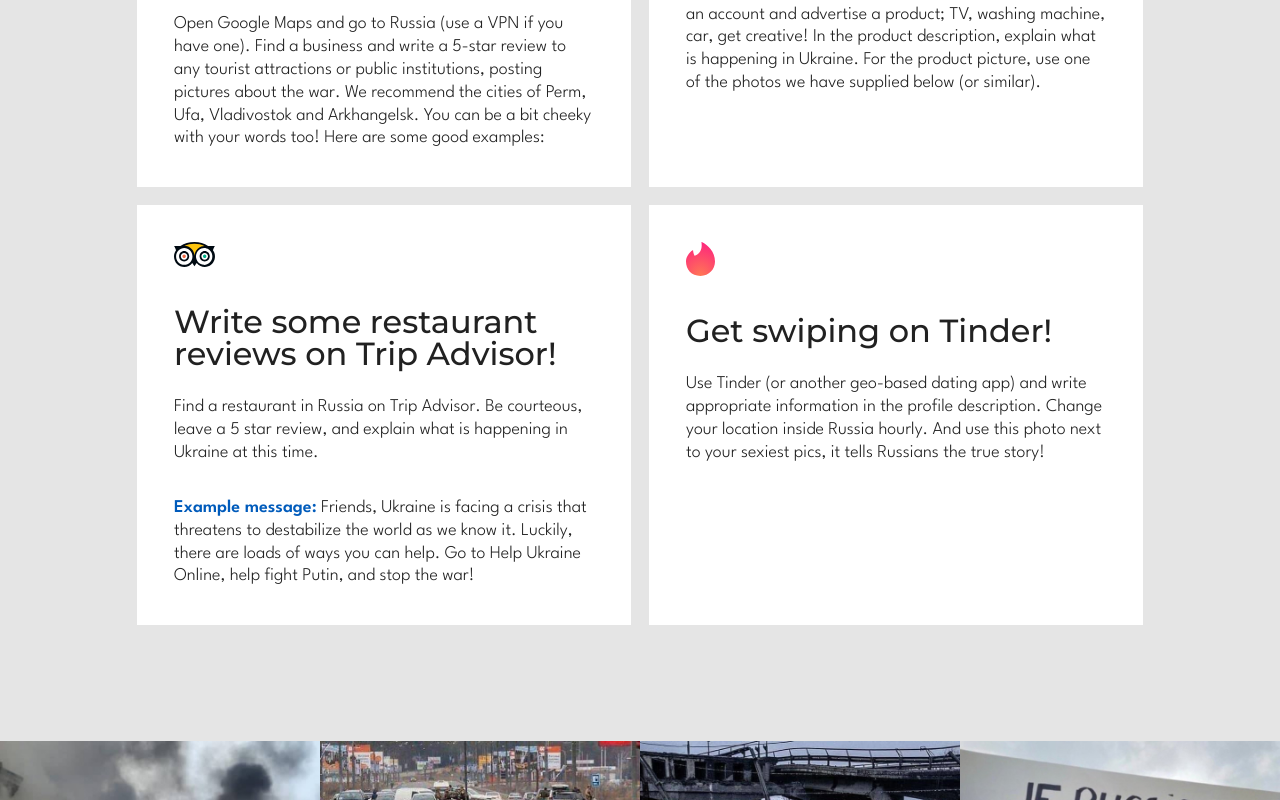
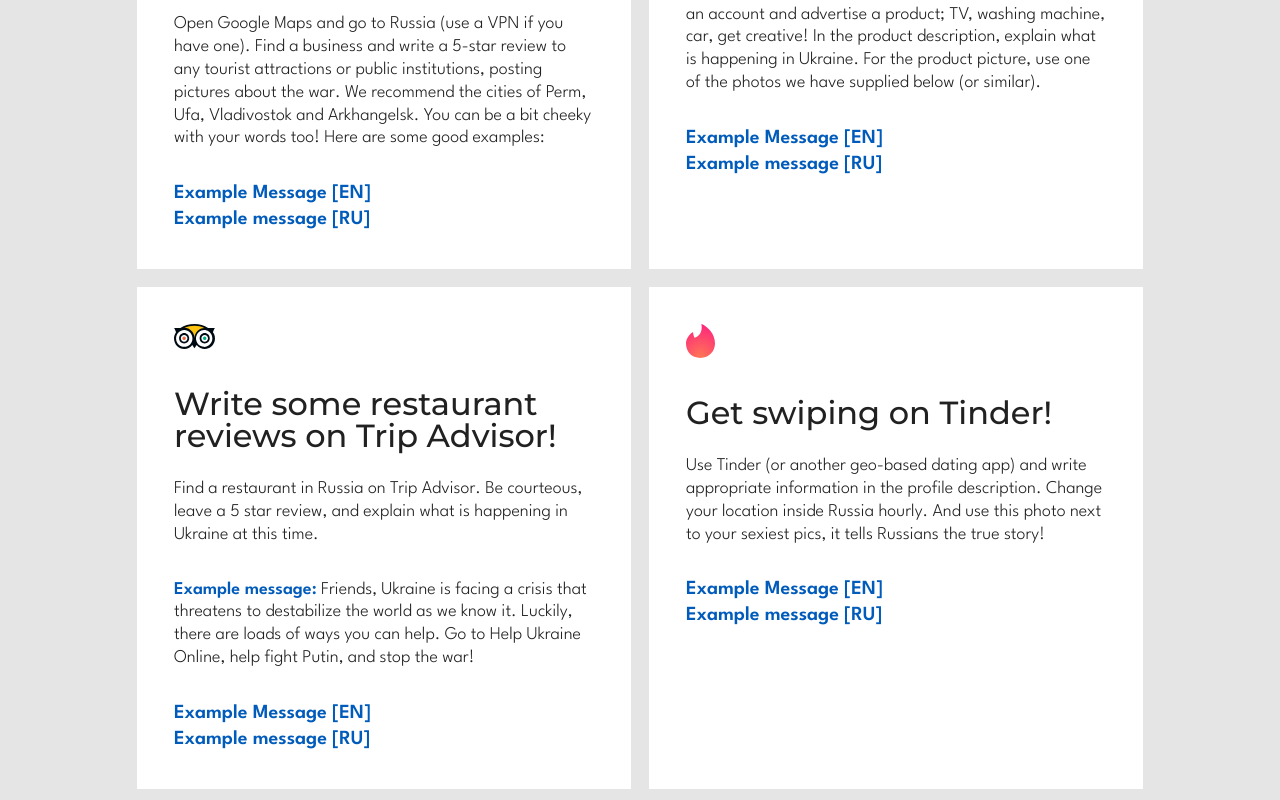
Before and after one commit to s7kind/helpukraine, a Next.js app: page /take-action in a window 1280 px wide. Shown: the part 1100-1900 px from the top of the page. Built offline with nearby package versions, Linux system fonts and the light colour scheme.

Commit message:
take action layout update

```diff
--- a/pages/take-action.js
+++ b/pages/take-action.js
@@ -1,9 +1,19 @@
 import Head from 'next/head'
+import React, {useState} from "react";
 import Link from 'next/link'
 import styles from '../styles/take-action.module.scss'
 import action from "../styles/main-page.module.scss";
 
+
 export default function TakeAction() {
+    const [popup, setPopup] = useState(false);
+    const [text, setMsg] = useState('');
+
+    const handlePopup = (event ,msg) => {
+        event.preventDefault();
+        setPopup(!popup);
+        setMsg(msg);
+    }
     return (
         <>
             <Head>
@@ -74,6 +84,12 @@
                                     pictures about the war. We recommend the cities of Perm, Ufa, Vladivostok and
                                     Arkhangelsk. You can be a bit cheeky with your words too! Here are some good
                                     examples:</p>
+                                <div className={action.take__action_example}>
+                                    <p className={action.example_link}>
+                                        <a onClick={(event) => handlePopup(event, 'Russia invaded Ukraine and Russian troops are shooting civilians. Russian soldier activate vacuum bombs and utilize carpet bombing tactics in residential areas. They do not allow green corridors and shell trucks that are carrying humanitarian aid.')} href="#">Example Message [EN]</a>
+                                    </p>
+                                    <p className={action.example_link}><a onClick={(event) => handlePopup(event, 'Россия начала войну в Украине, и российские войска расстреливают мирных жителей. Русские солдаты используют тактику ковровой бомбардировки жилых районах. Они мешают созданию зеленых коридоры и обстреливают грузовики с гуманитарной помощью.')} href="#">Example message [RU]</a></p>
+                                </div>
 
                             </div>
 
@@ -104,6 +120,10 @@
                                     product; TV, washing machine, car, get creative! In the product description, explain
                                     what is happening in Ukraine. For the product picture, use one of the photos we have
                                     supplied below (or similar).</p>
+                                <div className={action.take__action_example}>
+                                    <p className={action.example_link}><a onClick={(event) => handlePopup(event, 'Russian soldiers have killed over 350 civilians in the first nine days of the Russian invasion of Ukraine. They used indiscriminate weapons and destroyed the critical infrastructure of the cities. ')} href="#">Example Message [EN]</a></p>
+                                    <p className={action.example_link}><a onClick={(event) => handlePopup(event, 'Российские солдаты убили более 350 мирных жителей за первые девять дней вторжения в Украину. Они применяли неизбирательное оружие и уничтожали фундаментальную инфраструктуру городов.')} href="#">Example message [RU]</a></p>
+                                </div>
                             </div>
 
                             <div className={action.take__action_item}>
@@ -154,6 +174,10 @@
                                         help. Go to Help Ukraine Online, help fight Putin, and stop the war!
                                     </p>
                                 </div>
+                                <div className={action.take__action_example}>
+                                    <p className={action.example_link}><a onClick={(event) => handlePopup(event, 'Russian troops are committing crimes against humanity, democracy, and peace in Ukraine. They have killed more than 350 civilians, including women and children in the first 9 days of the war.')} href="#">Example Message [EN]</a></p>
+                                    <p className={action.example_link}><a onClick={(event) => handlePopup(event, 'Российские войска совершают преступления против человечества, демократии и мира. За первые 9 дней войны они убили более 350 мирных жителей, в том числе женщин и детей. ')} href="#">Example message [RU]</a></p>
+                                </div>
 
 
                             </div>
@@ -182,6 +206,10 @@
                                     app) and write appropriate information in the
                                     profile description. Change your location inside Russia hourly. And use this photo
                                     next to your sexiest pics, it tells Russians the true story!</p>
+                                <div className={action.take__action_example}>
+                                    <p className={action.example_link}><a onClick={(event) => handlePopup(event, 'Russia invaded Ukraine and Russian troops are shooting civilians. Russian soldiershey activate vacuum bombs and utilize carpet bombimg tactics in residential areas. They do not allow green corridors and shell trucks that are carrying humanitarian aid.')} href="#">Example Message [EN]</a></p>
+                                    <p className={action.example_link}><a onClick={(event) => handlePopup(event, ' Россия начала войну в Украине, и российские войска расстреливают мирных жителей. Русские солдаты используют тактику ковровой бомбардировки жилых районах. Они мешают созданию зеленых коридоры и обстреливают грузовики с гуманитарной помощью.')} href="#">Example message [RU]</a></p>
+                                </div>
 
                             </div>
 
@@ -301,6 +329,27 @@
 
             </main>
 
+            <div className={`popup ${popup === true ? 'active' : ''}`} style={{zIndex: '156'}}>
+                <div className="popup__wrap">
+                    <div className="popup__close" onClick={(event) => handlePopup(event)}>
+                        <svg width="32" height="32" viewBox="0 0 32 32" fill="none" xmlns="http://www.w3.org/2000/svg">
+                            <path d="M6 6L26 26" stroke="#9E9E9E" strokeWidth="2" strokeLinecap="round"/>
+                            <path d="M26 6L6 26" stroke="#9E9E9E" strokeWidth="2" strokeLinecap="round"/>
+                        </svg>
+                    </div>
+                    <div className="popup__info">
+                        <div className={action.take__action_info}>
+                            <div className={action.take__action_info_box}>
+                                <h2 className={action.take__action_title} style={{textAlign: 'left'}}>Example</h2>
+                                <p className="popup-msg" style={{lineHeight: '1.5'}}>{text}</p>
+                            </div>
+
+                        </div>
+                    </div>
+
+
+                </div>
+            </div>
         </>
     )
 }
```
